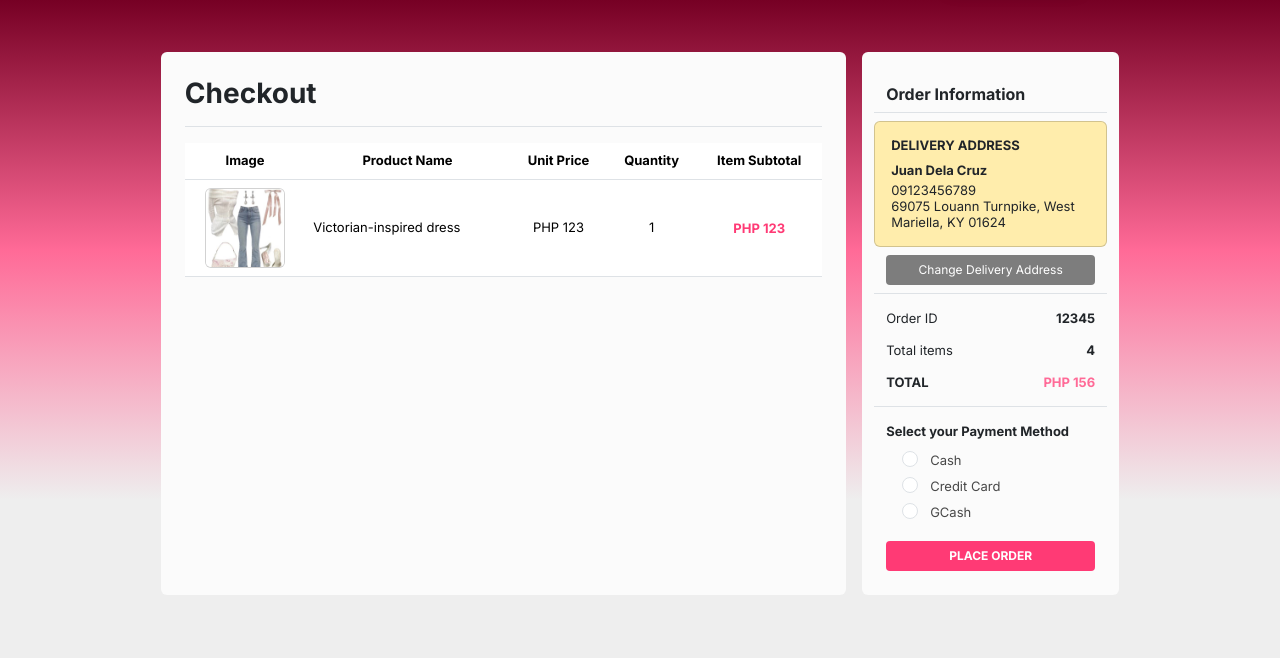
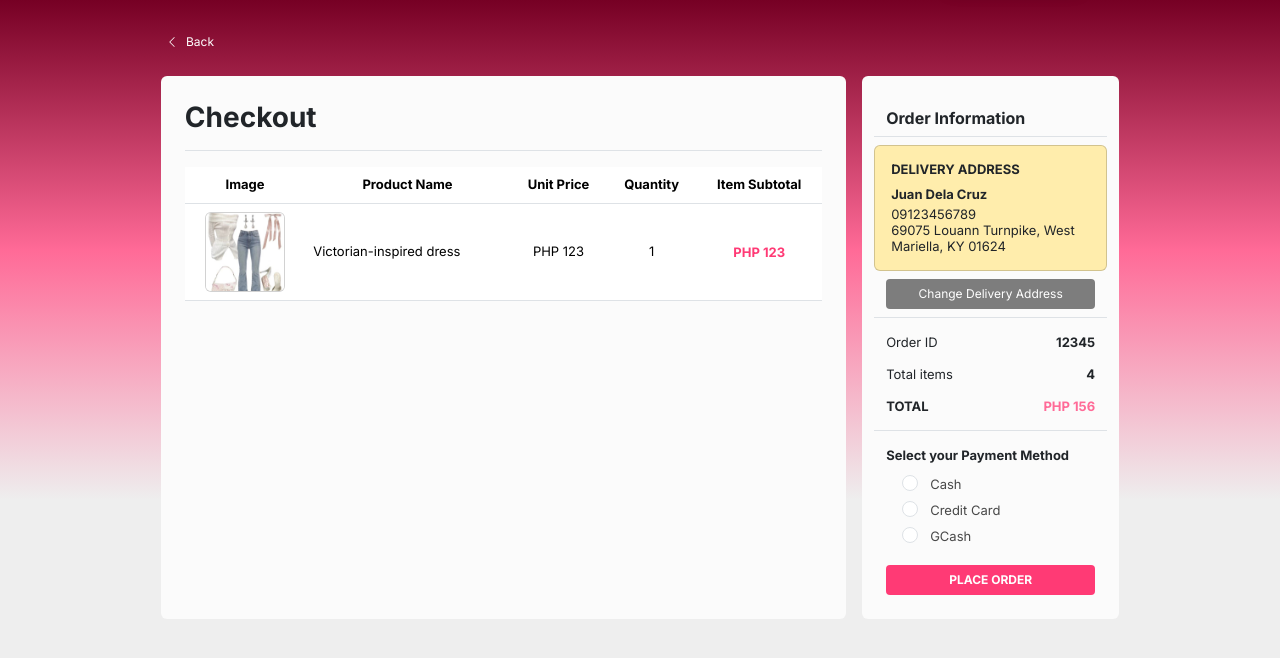
Before and after one commit to msn02/Ukay-Tamis, a PHP site: page /checkout_page.php in a window 1280 px wide. Shown: the part 56-714 px from the top of the page. Run offline with PHP 8.4, Linux system fonts and the light colour scheme.

Commit message:
feat: back buttons added

```diff
--- a/checkout_page.php
+++ b/checkout_page.php
@@ -12,7 +12,11 @@
     <?php include 'nav_bar.php'?>
 
     <div class="container-fluid gradient_pink px-3 pt-1">
-        <div class="container px-5 py-3 mt-3">
+        <div class="container px-5 py-3 mt-0">
+            <!-- back button -->
+            <div class="back_link ps-5 py-2 m-0">
+                <a class="border-0 rounded-1 justify-content-start text-decoration-none w-25" href="catalogue_page.php"><i class="bi bi-chevron-left me-2"></i>Back</a>
+            </div>
             <div class="row m-2 p-0 d-flex justify-content-center">
                 <!-- checkout -->
                 <div class="col-sm-8 gray_bg rounded-2 px-4 py-2 m-2">
--- a/css/checkout.css
+++ b/css/checkout.css
@@ -1,3 +1,10 @@
+/* CSS Selectors arranged alphabetically */
+
+.back_link a {
+    font-size: 12px;
+    color: #ffffff;
+}
+
 .cart_info p {
     font-size: 13px;
 }
@@ -50,11 +57,6 @@
     font-weight: bold;
 }
 
-.thead_style th {
-    font-size: 13px;
-    text-align: center;
-}
-
 .payment_details h6, p{
     font-size: 13px;
     line-height: normal;
@@ -65,3 +67,8 @@
     font-size: 13px;
 
 }
+
+.thead_style th {
+    font-size: 13px;
+    text-align: center;
+}
--- a/css/view_cart.css
+++ b/css/view_cart.css
@@ -1,4 +1,9 @@
 /* CSS Selectors arranged alphabetically */
+
+.back_link a {
+    font-size: 12px;
+    color: #ffffff;
+}
 
 .cart_info p {
     font-size: 13px;
--- a/view_cart.php
+++ b/view_cart.php
@@ -12,7 +12,11 @@
     <?php include 'nav_bar.php'?>
 
     <div class="container-fluid gradient_pink px-3 pt-1">
-        <div class="container px-5 py-3 mt-3">
+        <div class="container px-5 py-3 mt-0">
+            <!-- back button -->
+            <div class="back_link ps-5 py-2 m-0">
+                <a class="border-0 rounded-1 justify-content-start text-decoration-none w-25" href="catalogue_page.php"><i class="bi bi-chevron-left me-2"></i>Back</a>
+            </div>
             <div class="row m-2 p-0 d-flex justify-content-center">
                 <!-- shopping cart -->
                 <div class="col-sm-8 gray_bg rounded-2 px-4 py-2 m-2">
```
